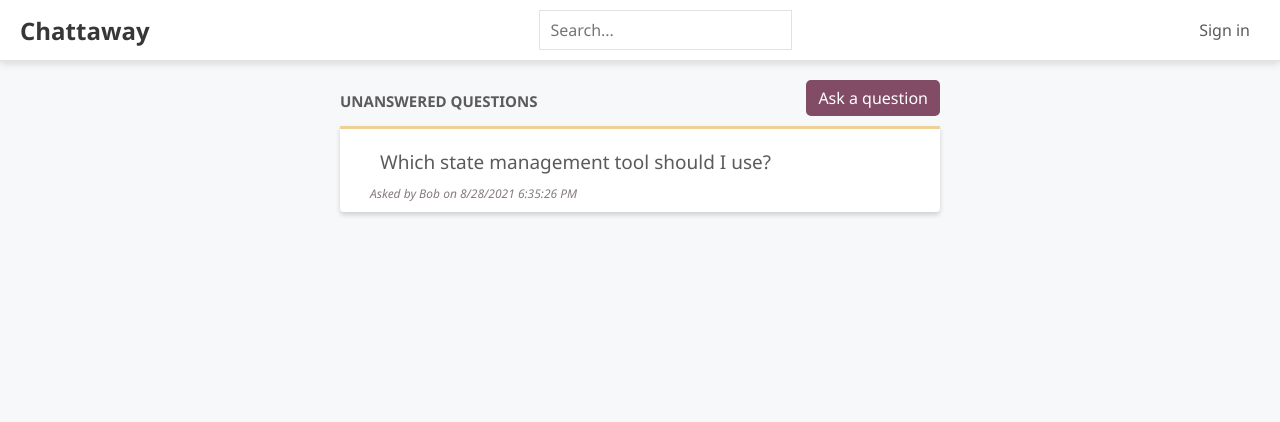
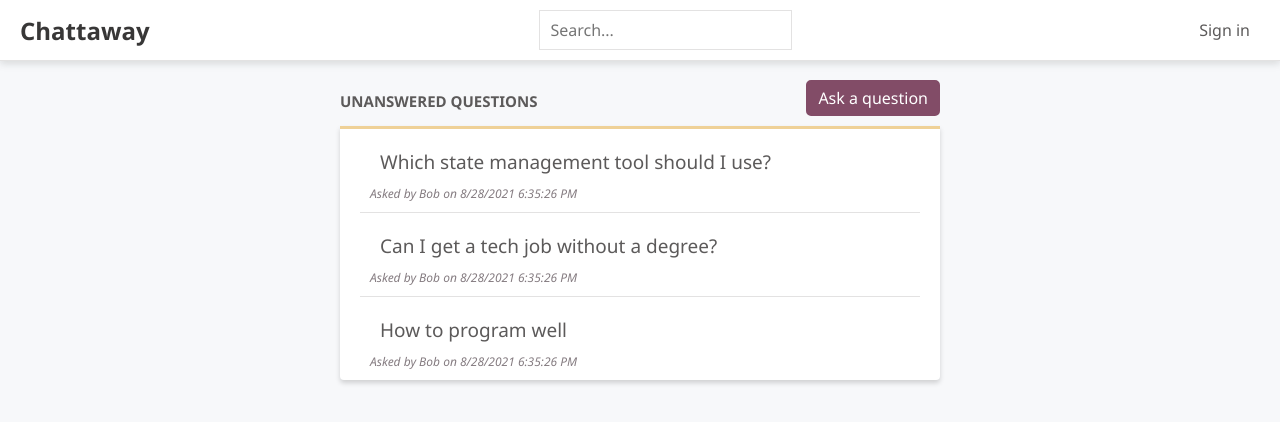
Before and after one commit to MaximPVladimirovich/Forum-Project_React, a React (Create React App) app: page / in a window 1280 px wide. Shown: the top 422 px of the page. Built offline with nearby package versions, Linux system fonts and the light colour scheme.

Commit message:
Completed answers list and answer component

```diff
--- /dev/null
+++ b/src/Components/Answer.tsx
@@ -0,0 +1,23 @@
+/** @jsxImportSource @emotion/react */
+import { css } from '@emotion/react';
+import React from 'react';
+import { AnswerData } from '../MockData/QuestionsData';
+import { gray3 } from '../css/Styles';
+
+interface Props {
+  data: AnswerData
+}
+
+export const Answer = function({data}: Props) {
+  return (
+    <div>
+      <div>
+        {data.content}
+      </div>
+      <div>
+        {`Answered by ${data.userName} on ${data.created.toLocaleDateString()} ${data.created.toLocaleTimeString()}`}
+      </div>
+
+    </div>
+  )
+}
--- /dev/null
+++ b/src/Components/AnswerList.tsx
@@ -0,0 +1,32 @@
+/** @jsxImportSource @emotion/react */
+import { css } from '@emotion/react';
+import React from 'react';
+import { AnswerData } from '../MockData/QuestionsData';
+import { Answer } from './Answer';
+import { gray5 } from '../css/Styles';
+
+interface Props {
+  data: AnswerData[];
+}
+
+export const AnswerList = function({data}: Props) {
+  return (
+    <ul css={css`
+    list-style: none;
+    margin: 10px 0 0 0;
+    padding: 0;
+    `}>
+      {data.map(function(answer) {
+        return (
+          <li
+          css={css`
+          border-top: 1px solid ${gray5}
+          `}
+          key={answer.answerId}>
+          <Answer data={answer} />
+          </li>
+        )
+      })}
+    </ul>
+  )
+}
--- a/src/MockData/QuestionsData.ts
+++ b/src/MockData/QuestionsData.ts
@@ -43,9 +43,28 @@ const questions: QuestionData[] = [
       },
     ],
   },
+
   {
     questionId: 2,
     title: "Which state management tool should I use?",
+    content:
+      "There seem to be a fair few state management tools around for React - React, Unstated, ... which one should I use?",
+    userName: "Bob",
+    created: new Date(),
+    answers: [],
+  },
+  {
+    questionId: 3,
+    title: "Can I get a tech job without a degree?",
+    content:
+      "There seem to be a fair few state management tools around for React - React, Unstated, ... which one should I use?",
+    userName: "Bob",
+    created: new Date(),
+    answers: [],
+  },
+  {
+    questionId: 2,
+    title: "How to program well",
     content:
       "There seem to be a fair few state management tools around for React - React, Unstated, ... which one should I use?",
     userName: "Bob",
--- a/src/Pages/QuestionPage.tsx
+++ b/src/Pages/QuestionPage.tsx
@@ -5,6 +5,7 @@ import React from 'react'
 import { Page} from '../Components/Page'
 import { useParams} from 'react-router-dom'
 import { QuestionData, getQuestion } from '../MockData/QuestionsData'
+import { AnswerList } from '../Components/AnswerList'
 
 export const QuestionPage = function() {
   const [question, setQuestion] = React.useState<QuestionData | null>(null);
@@ -48,6 +49,7 @@ export const QuestionPage = function() {
         <div>
           {`Asked by ${question.userName} on ${question.created.toLocaleDateString()} ${question.created.toLocaleTimeString()}`}
           </div>
+          <AnswerList data={question.answers} />
           </React.Fragment>)}
       </div>
     </Page>
```
